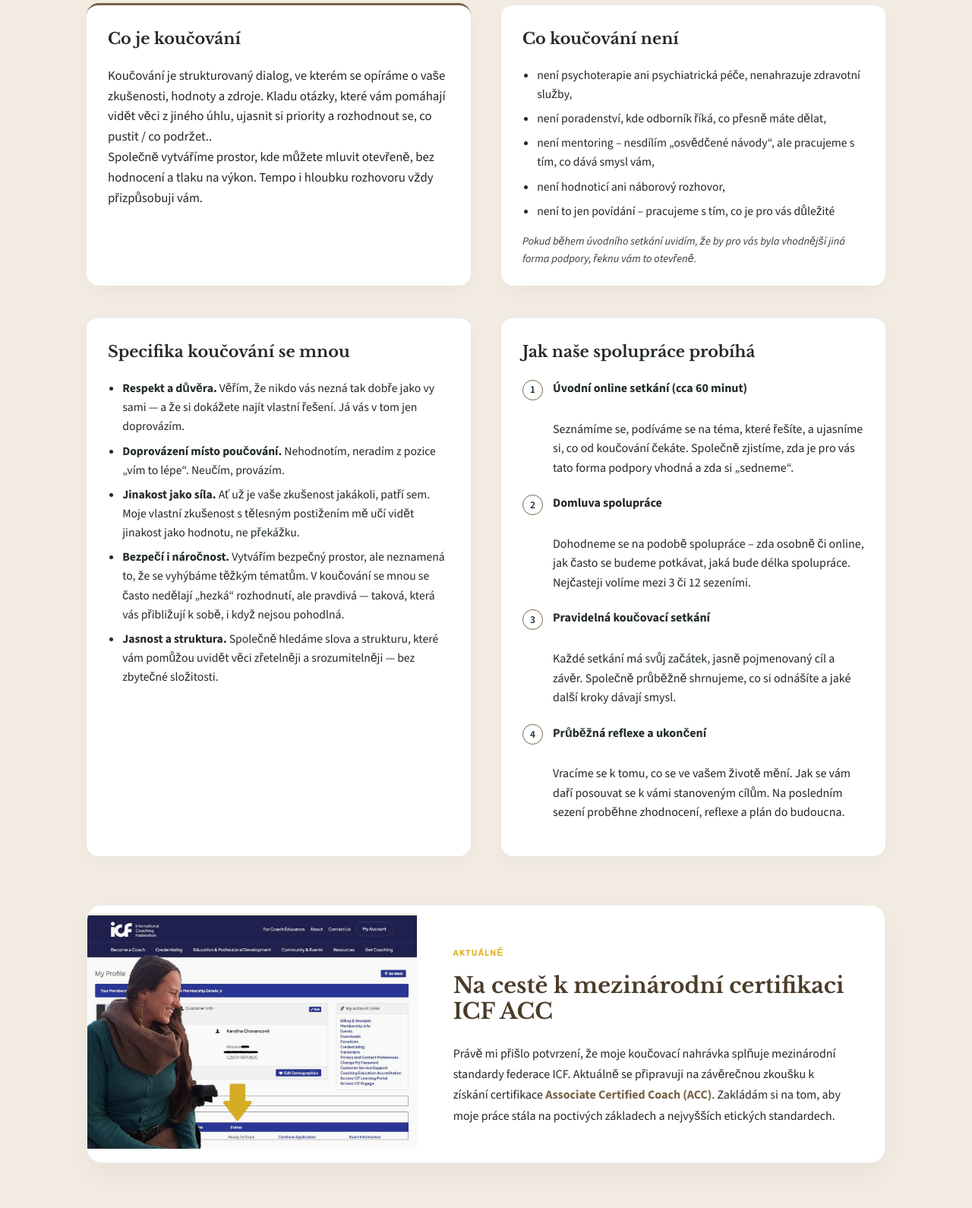
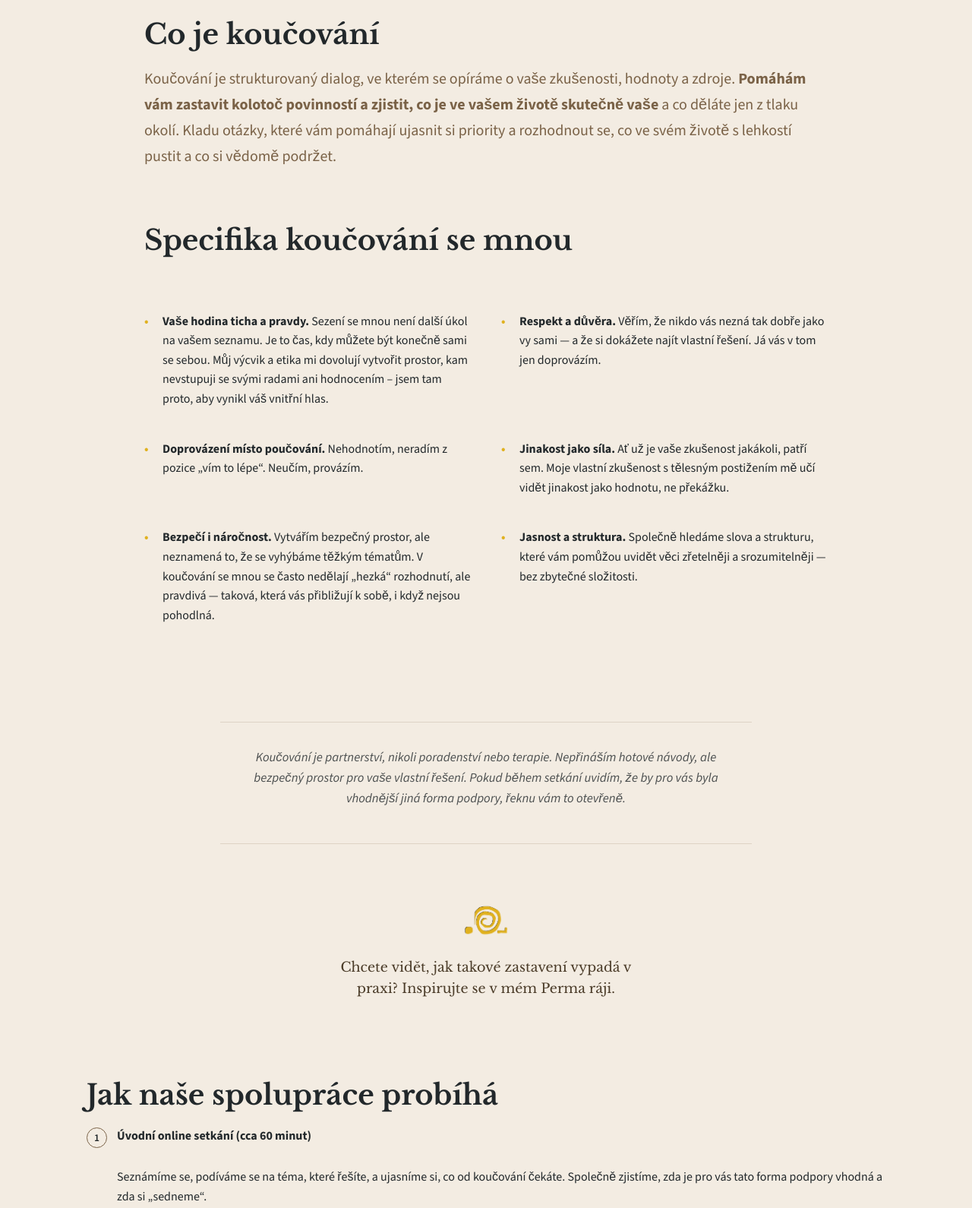
Before and after one commit to chovancovak/silane, an Eleventy site: page koucovani.html in a window 1280 px wide. Shown: the part 391-1981 px from the top of the page at 76% size. Built offline with nearby package versions, Linux system fonts and the light colour scheme; Eleventy itself is replaced by a stand-in of ours; files that its build step writes are made by us from their sources.

Commit message:
uprava stranky koucování

```diff
--- a/SCSS/_koucovani.scss
+++ b/SCSS/_koucovani.scss
@@ -44,71 +44,103 @@
     margin-bottom: 0;
   }
 
-  &__grid {
+
+  &__main-content {
+    margin-bottom: 8rem;
+    max-width: 900px;
+    margin-left: auto;
+    margin-right: auto;
+  }
+
+  &__text--large {
+    display: block;
+    font-size: 1.25rem;
+    line-height: 1.7;
+    color: $color-primary; // Tvoje tmavší barva
+    margin-bottom: 4rem;
+  }
+
+  // Dvou-sloupcové odrážky pro klidnější vzhled
+  &__features-list {
+    list-style: none;
+    padding: 0;
+    margin-top: 4rem;
     display: grid;
-    grid-template-columns: repeat(2, minmax(0, 1fr));
     gap: 2.5rem;
-    margin-bottom: 3.5rem;
 
-    @media (max-width: 900px) {
-      grid-template-columns: 1fr;
-      gap: 2rem;
+    @media (min-width: 768px) {
+      grid-template-columns: 1fr 1fr;
+    }
+
+    li {
+      font-size: 1rem;
+      line-height: 1.6;
+      position: relative;
+      padding-left: 1.5rem;
+
+      &::before {
+        content: "•";
+        color: $color-accent; // Tvoje zlatá
+        position: absolute;
+        left: 0;
+        font-weight: bold;
+      }
     }
   }
 
-  &__block {
-    background: #fff;
-    border-radius: 1rem;
-    padding: 1.75rem 1.75rem 1.5rem;
-    box-shadow: 0 8px 24px rgba(0, 0, 0, 0.04);
-
-    h2 {
-      font-family: $patka;
-      font-size: 1.3rem;
-      margin-bottom: 1.1rem;
+// Etická sekce s panáčkem
+  &__ethics-area {
+    margin: 6rem auto;
+    text-align: center;
+    max-width: 700px;
   }
 
-    p {
-      margin-bottom: 0.9rem;
+  &__ethics-note {
+    font-style: italic;
+    opacity: 0.8;
+    padding: 2rem;
+    border-top: 1px solid $color-border-soft;
+    margin-bottom: 3rem;
   }
 
-    &--what {
-      border-top: 3px solid $color-primary;
+  &__permaraj-link {
+    display: flex;
+    flex-direction: column;
+    align-items: center;
+    gap: 1.5rem;
+    text-decoration: none;
+    color: $color-accent-d; // Tmavší zlatá/hnědá
+    transition: transform 0.3s ease;
+
+    &:hover {
+      transform: translateY(-3px);
+      opacity: 0.7;
+        span {
+          text-decoration: underline; // Podtržení textu při najetí
         }
 
-    &--not {
-      border-top: 3px solid rgba(0, 0, 0, 0.08);
+
+      img {
+        transition: transform 0.3s ease;
       }
 
-    &--with-me {
-      border-top: 3px solid rgba(0, 0, 0, 0.08);
+      &:hover img {
+        transform: scale(1.05); // Panáček se neznatelně zvětší
     }
 
-    &--process {
-      border-top: 3px solid rgba(0, 0, 0, 0.08);
-    }
     }
 
-  &__list {
-    margin: 0 0 1rem 0;
-    padding-left: 1.2rem;
-    font-size: 0.98rem;
-
-    li {
-      margin-bottom: 0.45rem;
+      img {
+        height: 60px; // Uprav si podle potřeby
+        width: auto;
       }
 
-    // &--bullets {
-    //   li::marker {
-    //     // volitelně můžeš nastavit barvu přes list-style-image, tady nechávám výchozí
-    //   }
-    // }
+      span {
+        font-family: $patka; // Pokud máš patkové písmo pro tichý tón
+        font-size: 1.1rem;
+        max-width: 400px;
       }
 
-  &__note {
-    font-size: 0.9rem;
-    font-style: italic;
-    opacity: 0.9;
   }
 
   &__steps {
@@ -313,10 +345,6 @@
       margin: 0;
     }
 
-    p {
-      margin: 0;
-    }
-
 
   &__recenze-author {
     font-family: $patka;
@@ -495,3 +523,17 @@
 
 
 }
+
+
+
+.coaching__ethics-note {
+  max-width: 800px;
+  margin: 4rem auto; // Hodně ticha kolem
+  padding: 2rem;
+  text-align: center;
+  font-style: italic;
+  opacity: 0.8;
+  border-top: 1px solid $color-border-soft;
+  border-bottom: 1px solid $color-border-soft;
+  line-height: 1.6;
+}
--- a/koucovani.html
+++ b/koucovani.html
@@ -2,12 +2,12 @@
 layout: layouts/main.njk
 ---
 
-
 <section class="coaching" id="koucovani">
   <div class="coaching__inner">
+
     <header class="coaching__intro">
       <p class="coaching__eyebrow">Koučování</p>
-      <h1 class="coaching__title">Bezpečný prostor pro hledání vlastní cesty</h1>
+      <h1 class="coaching__title">Když už "víc" není cesta. Najděte své NE a vraťte se k sobě.</h1>
       <p class="coaching__lead">
         Koučování je partnerský rozhovor, ve kterém pojmenujete, co se děje,
         a hledáte pro sebe, co vám dává smysl. Nenabízím hotové rady, ale podporuji vás, abyste našli
@@ -15,49 +15,40 @@ layout: layouts/main.njk
       </p>
     </header>
 
-    <div class="coaching__grid">
-      <section class="coaching__block coaching__block--what">
+    <div class="coaching__main-content">
+      <section class="coaching__philosophy">
         <h2>Co je koučování</h2>
-        <p>
-          Koučování je strukturovaný dialog, ve kterém se opíráme o vaše zkušenosti, hodnoty
-          a zdroje. Kladu otázky, které vám pomáhají vidět věci z jiného úhlu, ujasnit si priority
-          a rozhodnout se, co pustit / co podržet..
+        <p class="coaching__text--large">
+          Koučování je strukturovaný dialog, ve kterém se opíráme o vaše zkušenosti, hodnoty a zdroje.
+          <strong>Pomáhám vám zastavit kolotoč povinností a zjistit, co je ve vašem životě skutečně vaše</strong>
+          a co děláte jen z tlaku okolí. Kladu otázky, které vám pomáhají ujasnit si priority a rozhodnout se,
+          co ve svém životě s lehkostí pustit a co si vědomě podržet.
         </p>
-        <p>
-          Společně vytváříme prostor, kde můžete mluvit otevřeně, bez hodnocení a tlaku
-          na výkon. Tempo i hloubku rozhovoru vždy přizpůsobuji vám.
-        </p>
-      </section>
 
-      <section class="coaching__block coaching__block--not">
-        <h2>Co koučování není</h2>
-        <ul class="coaching__list">
-          <li>není psychoterapie ani psychiatrická péče, nenahrazuje zdravotní služby,</li>
-          <li>není poradenství, kde odborník říká, co přesně máte dělat,</li>
-          <li>není mentoring – nesdílím „osvědčené návody“, ale pracujeme s tím, co dává smysl vám,</li>
-          <li>není hodnoticí ani náborový rozhovor,</li>
-          <li>není to jen povídání – pracujeme s tím, co je pro vás důležité</li>
-        </ul>
-        <p class="coaching__note">
-          Pokud během úvodního setkání uvidím, že by pro vás byla vhodnější jiná forma podpory,
-          řeknu vám to otevřeně.
-        </p>
-      </section>
-
-
-
-
-      <section class="coaching__block coaching__block--with-me">
         <h2>Specifika koučování se mnou</h2>
-        <ul class="coaching__list coaching__list--bullets">
+        <ul class="coaching__features-list">
+          <li><strong>Vaše hodina ticha a pravdy.</strong> Sezení se mnou není další úkol na vašem seznamu. Je to čas, kdy můžete být konečně sami se sebou. Můj výcvik a etika mi dovolují vytvořit prostor, kam nevstupuji se svými radami ani hodnocením – jsem tam proto, aby vynikl váš vnitřní hlas.</li>
           <li><strong>Respekt a důvěra.</strong> Věřím, že nikdo vás nezná tak dobře jako vy sami — a že si dokážete najít vlastní řešení. Já vás v tom jen doprovázím.</li>
           <li><strong>Doprovázení místo poučování.</strong> Nehodnotím, neradím z pozice „vím to lépe“. Neučím, provázím.</li>
           <li><strong>Jinakost jako síla.</strong> Ať už je vaše zkušenost jakákoli, patří sem. Moje vlastní zkušenost s tělesným postižením mě učí vidět jinakost jako hodnotu, ne překážku.</li>
           <li><strong>Bezpečí i náročnost.</strong> Vytvářím bezpečný prostor, ale neznamená to, že se vyhýbáme těžkým tématům. V koučování se mnou se často nedělají „hezká“ rozhodnutí, ale pravdivá — taková, která vás přibližují k sobě, i když nejsou pohodlná.</li>
           <li><strong>Jasnost a struktura.</strong> Společně hledáme slova a strukturu, které vám pomůžou uvidět věci zřetelněji a srozumitelněji — bez zbytečné složitosti.</li>
-          <!-- <li><strong>Propojení hlavy a těla.</strong> Všímáme si nejen myšlenek, ale i toho, jak se v tématu cítíte a co na to říká vaše tělo – jen pokud je vám to příjemné.</li> -->
         </ul>
       </section>
+    </div>
+
+    <div class="coaching__ethics-area">
+      <div class="coaching__ethics-note">
+        <p>
+          Koučování je partnerství, nikoli poradenství nebo terapie. Nepřináším hotové návody, ale bezpečný prostor pro vaše vlastní řešení. Pokud během setkání uvidím, že by pro vás byla vhodnější jiná forma podpory, řeknu vám to otevřeně.
+        </p>
+      </div>
+
+      <a href="https://www.permaraj.cz" target="_blank" class="coaching__permaraj-link">
+        <img src="/img/koucovani/logo_Perma_raj_lezici_zlaty.png" alt="Odpočívající panáček Perma raj">
+        <span>Chcete vidět, jak takové zastavení vypadá v praxi? Inspirujte se v mém Perma ráji.</span>
+      </a>
+    </div>
 
     <section class="coaching__block coaching__block--process">
       <h2>Jak naše spolupráce probíhá</h2>
@@ -70,7 +61,7 @@ layout: layouts/main.njk
         <li>
           <strong>Domluva spolupráce</strong><br>
           Dohodneme se na podobě spolupráce – zda osobně či online, jak často se budeme potkávat,
-            jaká bude délka spolupráce. Nejčasteji volíme mezi 3 či 12 sezeními.
+          jaká bude délka spolupráce. Nejčastěji volíme mezi 3 či 12 sezeními.
         </li>
         <li>
           <strong>Pravidelná koučovací setkání</strong><br>
@@ -79,13 +70,11 @@ layout: layouts/main.njk
         </li>
         <li>
           <strong>Průběžná reflexe a ukončení</strong><br>
-            Vracíme se k tomu, co se ve vašem životě mění. Jak se vám daří posouvat se k vámi stanoveným cílům. Na posledním
+          Vracíme se k tomu, co se ve vašem životě mění. Na posledním
           sezení proběhne zhodnocení, reflexe a plán do budoucna.
         </li>
       </ol>
     </section>
-    </div>
-
 
     <section class="coaching__certification-info">
       <div class="certification-badge">
@@ -107,63 +96,42 @@ layout: layouts/main.njk
     <section class="coaching__block coaching__block--packages">
       <h2>Možnosti spolupráce</h2>
       <div class="packages-grid">
-
         <div class="package">
           <h3>Rozpoznání</h3>
           <p class="package__count">3 sezení</p>
           <p class="package__desc"><strong>Zastavení a pojmenování.</strong> Pro ty, kteří cítí, že je toho moc, a potřebují v klidu rozklíčovat, co je potřeba změnit</p>
         </div>
-
         <div class="package">
           <h3>Doprovod ke změně</h3>
           <p class="package__count">6 sezení</p>
           <p class="package__desc"><strong>Vykročení z kolotoče.</strong> Teorie v praxi. Jsem vaší oporou ve chvílích, kdy své nové „ne“ zkoušíte v reálném světě.</p>
         </div>
-
         <div class="package">
           <h3>Proměna</h3>
           <p class="package__count">12 sezení</p>
-          <p class="package__desc"><strong>Ukotvení změn.</strong>Dlouhodobá podpora pro postupné zažití nových návyků tak, aby se pro vás staly přirozenou a udržitelnou součástí.</p>
+          <p class="package__desc"><strong>Ukotvení změn.</strong> Dlouhodobá podpora pro postupné zažití nových návyků tak, aby se pro vás staly přirozenou a udržitelnou součástí.</p>
         </div>
-
       </div>
-
       <div class="packages-footer">
-
         <p class="coaching__note">
           Ceny balíčků a podrobné informace vám ráda sdělím na úvodním setkání zdarma.
-          Je pro mě důležité, abyste nejdříve zjistili, zda vám tento způsob spolupráce vyhovuje.
         </p>
-
         <div class="packages-actions">
           <a href="https://calendly.com/kar-chovancova/koucink" class="btn btn--primary">Rezervovat úvodní hodinu zdarma</a>
         </div>
-
       </div>
-
     </section>
 
-    <section class="coaching__recenze" aria-labelledby="coaching-recenze-nadpis">
+    <section class="coaching__recenze">
       <div class="coaching__inner">
-        <h2 id="coaching-recenze-nadpis" class="coaching__recenze-heading">
-          Zkušenosti klientů
-        </h2>
-
+        <h2 class="coaching__recenze-heading">Zkušenosti klientů</h2>
         <div class="coaching__recenze-list">
-
-
-
           <figure class="coaching__recenze-item">
             <blockquote class="coaching__recenze-text">
-              <p>
-                Váhala jsem, zda za tři sezení mohu udělat skutečný posun, ale váhání bylo zbytečné. Koučink s Karolínou Chovancovou neměl chybu. První sezení nám pomohlo identifikovat hlavní oblast pro koučing, na druhém došlo k průlomovým nápadům a třetí sezení bylo z poloviny věnováno zdánlivě neřešitelné otázce a z poloviny vyhodnocení a ohlédnutí zpátky. Líbil se mi Karolínin fokus na výsledek, schopnost shrnovat nejdůležitější zjištění a schopnost navodit atmosféru důvěry. Celá série mi pomohla nabrat nový vítr do plachet v práci i v osobním životě.
-              </p>
+              <p>Váhala jsem, zda za tři sezení mohu udělat skutečný posun, ale váhání bylo zbytečné. Koučink s Karolínou Chovancovou neměl chybu. První sezení nám pomohlo identifikovat hlavní oblast pro koučing, na druhém došlo k průlomovým nápadům a třetí sezení bylo z poloviny věnováno zdánlivě neřešitelné otázce a z poloviny vyhodnocení a ohlédnutí zpátky. Líbil se mi Karolínin fokus na výsledek, schopnost shrnovat nejdůležitější zjištění a schopnost navodit atmosféru důvěry. Celá série mi pomohla nabrat nový vítr do plachet v práci i v osobním životě. (Markéta Kunešová)</p>
             </blockquote>
-            <figcaption class="coaching__recenze-author">
-              Markéta Kunešová
-            </figcaption>
+            <figcaption class="coaching__recenze-author">Markéta Kunešová</figcaption>
           </figure>
-
           <figure class="coaching__recenze-item">
             <blockquote class="coaching__recenze-text">
               <p>
@@ -185,32 +153,23 @@ layout: layouts/main.njk
               Libuše Šimonová
             </figcaption>
           </figure>
-
         </div>
 
         <div class="coaching__recenze-actions">
-          <a href="/recenze/" class="btn btn--ghost">
-            Více recenzí
-          </a>
+          <a href="/recenze/" class="btn btn--ghost">Více recenzí</a>
         </div>
       </div>
     </section>
 
-
-
     <section class="coaching__cta">
       <div class="coaching__cta-inner">
         <h2>Chcete zjistit, jestli je koučování pro vás?</h2>
-        <p>
-          Nabízím úvodní nezávazné online setkání, kde se můžete v klidu doptat na vše, co vás zajímá,
-          a vyzkoušet, jak se vám se mnou mluví. Už na první hodině poznáte, zda je koučování skutečně pro vás.
-        </p>
         <div class="coaching__cta-actions">
-          <!-- Uprav si odkazy podle svého systému rezervací / kontaktu -->
           <a href="https://calendly.com/kar-chovancova/koucink" class="btn btn--primary">Domluvit úvodní setkání</a>
-          <a href="mailto:kar.chovancova@gmail.com" class="btn btn--ghost">Mám dotaz, chci se jen zeptat</a>
+          <a href="mailto:kar.chovancova@gmail.com" class="btn btn--ghost">Mám dotaz</a>
         </div>
       </div>
     </section>
+
   </div>
 </section>
```
Also changed, not shown: css/style.css, img/koucovani/logo_Perma_raj_lezici_zlaty.png (added), 1 other file. Lines whose indentation alone changed are shown as unchanged.
